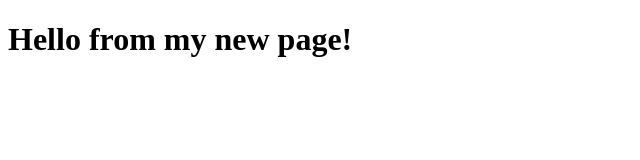
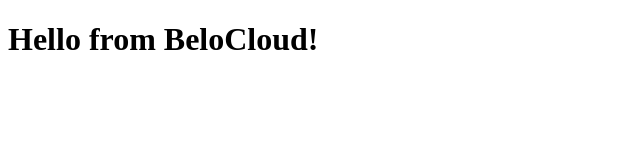
Before and after one commit to majdi110/majdi110, a plain HTML site: page page.html in a window 1280 px wide. Shown: the whole page, without its empty margins (0-640 px from the left). Drawn offline with Linux system fonts and the light colour scheme.

Commit message:
Edit page.html title text

```diff
--- a/page.html
+++ b/page.html
@@ -6,6 +6,6 @@
   <title>My Page</title>
 </head>
 <body>
-  <h1>Hello from my new page!</h1>
+  <h1>Hello from BeloCloud!</h1>
 </body>
 </html>
```
